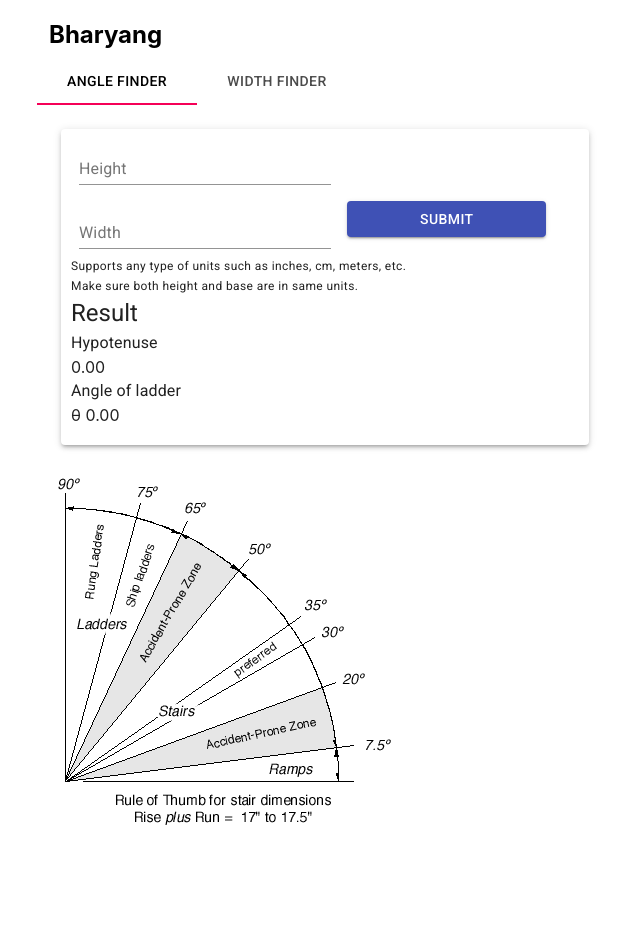
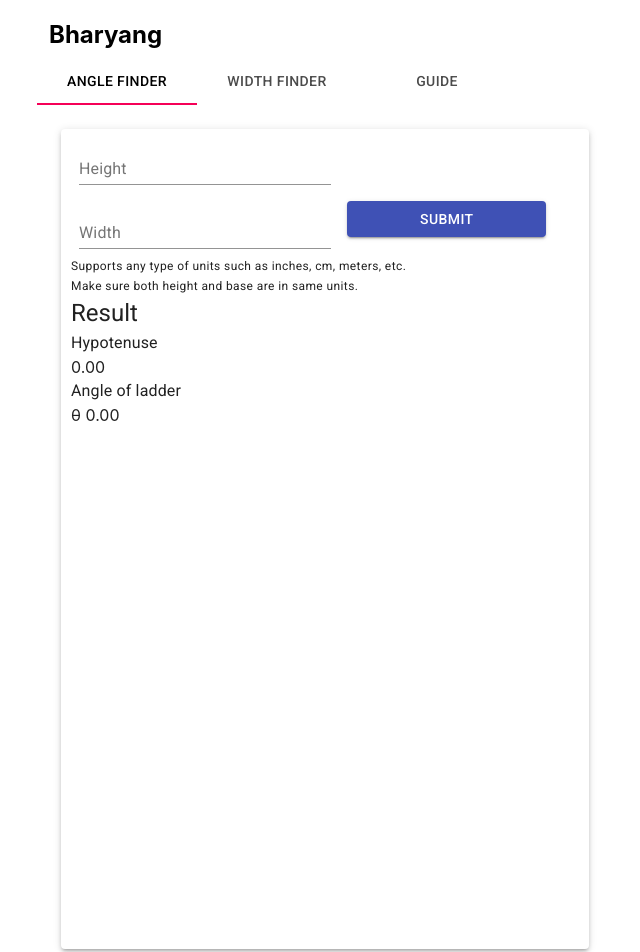
Before and after one commit to sbimochan/bharyang, a React (Create React App) app: page / in a window 1280 px wide. Shown: the top 952 px of the page, without its empty margins (315-955 px from the left). Before the commit the page ends 831 px from the top, so only its background shows below. Built offline with nearby package versions, Linux system fonts and the light colour scheme.

Commit message:
Represent with canvas

```diff
--- a/src/App.js
+++ b/src/App.js
@@ -21,11 +21,12 @@ function App() {
 
 	return (
 		<Container maxWidth="sm">
-				<h2>Bharyang</h2>
+			<h2>Bharyang</h2>
 			<Grid container spacing={3} alignItems="center" direction="row">
 				<Tabs value={value} onChange={handleChange} aria-label="simple tabs example">
 					<Tab label="Angle finder" {...a11yProps(0)} />
 					<Tab label="Width finder" {...a11yProps(1)} />
+					<Tab label="Guide" {...a11yProps(2)} />
 				</Tabs>
 				<TabPanel value={value} index={0}>
 					<Angle />
@@ -33,8 +34,9 @@ function App() {
 				<TabPanel value={value} index={1}>
 					<Base />
 				</TabPanel>
-
-				<img src="ladder.gif" alt="ladder reference" className="pl-10"/>
+				<TabPanel value={value} index={2}>
+					<img src="ladder.gif" alt="ladder reference" className="pl-10" />
+				</TabPanel>
 			</Grid>
 		</Container>
 	);
--- a/src/components/Angle.js
+++ b/src/components/Angle.js
@@ -9,10 +9,14 @@ import {
 import { makeStyles } from '@material-ui/core/styles';
 import '../App.css';
 import { getHypotenuse, getAngle } from '../engine/engine';
+import Canvas from './Canvas';
 
 export default function Angle() {
 	const [hypotenuse, setHypotenuse] = useState(0);
 	const [angle, setAngle] = useState(0);
+	const [perpendicular, setPerpendicular] = useState(0);
+	const [base, setBase] = useState(0);
+	const [isLoading, setIsLoading] = useState(false);
 
   	const useStyles = makeStyles((theme) => ({
 			root: {
@@ -25,11 +29,16 @@ export default function Angle() {
 	const { handleSubmit, register, errors } = useForm();
 
   const onSubmit = (values) => {
+		setIsLoading(true);
 		const hypotenuse = getHypotenuse(values.perpendicular, values.base);
 		setHypotenuse(hypotenuse);
+		setPerpendicular(values.perpendicular);
+		setBase(values.base);
 
 		const angle = getAngle(values.base, hypotenuse);
 		setAngle(angle);
+		setIsLoading(false);
+
   };
 	const classes = useStyles();
 
@@ -41,7 +50,9 @@ export default function Angle() {
 					label="Height"
 					inputRef={register({ required: true, pattern: /^(\d*\.)?\d+$/ })}
 					error={!!errors.perpendicular}
-					helperText={errors.perpendicular?.type === 'pattern' && 'Please enter a valid number.'}
+					helperText={
+						errors.perpendicular?.type === 'pattern' && 'Please enter a valid number.'
+					}
 				/>
 				<TextField
 					name="base"
@@ -67,6 +78,7 @@ export default function Angle() {
 				<Typography variant="subtitle1">Angle of ladder</Typography>
 				&theta; {angle.toFixed(2)}
 			</div>
+			{!isLoading && <Canvas perpendicular={perpendicular} base={base} />}
 		</Paper>
 	);
 }
--- a/src/components/Base.js
+++ b/src/components/Base.js
@@ -9,10 +9,13 @@ import {
 import { makeStyles } from '@material-ui/core/styles';
 import '../App.css';
 import { getHypotenuse, getBase } from '../engine/engine';
+import Canvas from './Canvas';
 
 export default function Angle() {
 	const [hypotenuse, setHypotenuse] = useState(0);
 	const [base, setBase] = useState(0);
+	const [perpendicular, setPerpendicular] = useState(0);
+	const [isLoading, setIsLoading] = useState(false);
 
 	const useStyles = makeStyles((theme) => ({
 		root: {
@@ -22,13 +25,16 @@ export default function Angle() {
 			},
 		},
 	}));
-	const { handleSubmit, register,errors } = useForm();
+	const { handleSubmit, register, errors } = useForm();
 
   const onSubmit = (values) => {
+		setIsLoading(true);
     const base = getBase(values.perpendicular, values.angle);
 		setBase(base);
+		setPerpendicular(values.perpendicular)
 		const hypotenuse = getHypotenuse(values.perpendicular, base);
 		setHypotenuse(hypotenuse);
+		setIsLoading(false);
   };
 	const classes = useStyles();
 
@@ -40,7 +46,9 @@ export default function Angle() {
 					label="Height"
 					inputRef={register({ required: true, pattern: /^(\d*\.)?\d+$/ })}
 					error={!!errors.perpendicular}
-					helperText={errors.perpendicular?.type === 'pattern' && 'Please enter a valid number.'}
+					helperText={
+						errors.perpendicular?.type === 'pattern' && 'Please enter a valid number.'
+					}
 				/>
 				<TextField
 					name="angle"
@@ -66,6 +74,7 @@ export default function Angle() {
 				<Typography variant="subtitle1">Required Width</Typography>
 				{base.toFixed(2)}
 			</div>
+			{!isLoading && <Canvas perpendicular={perpendicular} base={base} />}
 		</Paper>
 	);
 }
--- /dev/null
+++ b/src/components/Canvas.js
@@ -0,0 +1,42 @@
+import React, { useEffect } from 'react';
+
+export default function Canvas({ perpendicular, base }) {
+
+  const maxLength = 300;
+
+	const getDimension = (height, width) => {
+		const ratio = maxLength / height;
+		return {
+			height: height * ratio,
+			width: width * ratio,
+		};
+  }
+  useEffect(()=> {
+    const result = getDimension(perpendicular, base);
+    draw(result.height, result.width)
+  }, [perpendicular, base]);
+
+  const draw = (height, width) => {
+    const canvasElement = document.querySelector('#triangle');
+    const context = canvasElement.getContext('2d');
+
+    context.beginPath();
+    context.moveTo(100, 100);
+    context.lineTo(100, height);
+    context.lineTo(100 + width, height);
+    context.closePath();
+
+    // the outline
+    context.lineWidth = 10;
+    context.strokeStyle = '#666666';
+    context.stroke();
+
+    // the fill color
+    context.fillStyle = '#FFCC00';
+    context.fill();
+
+  }
+
+
+	return <canvas id="triangle" width="500" height="500"></canvas>;
+}
```
Lines whose indentation alone changed are shown as unchanged.
